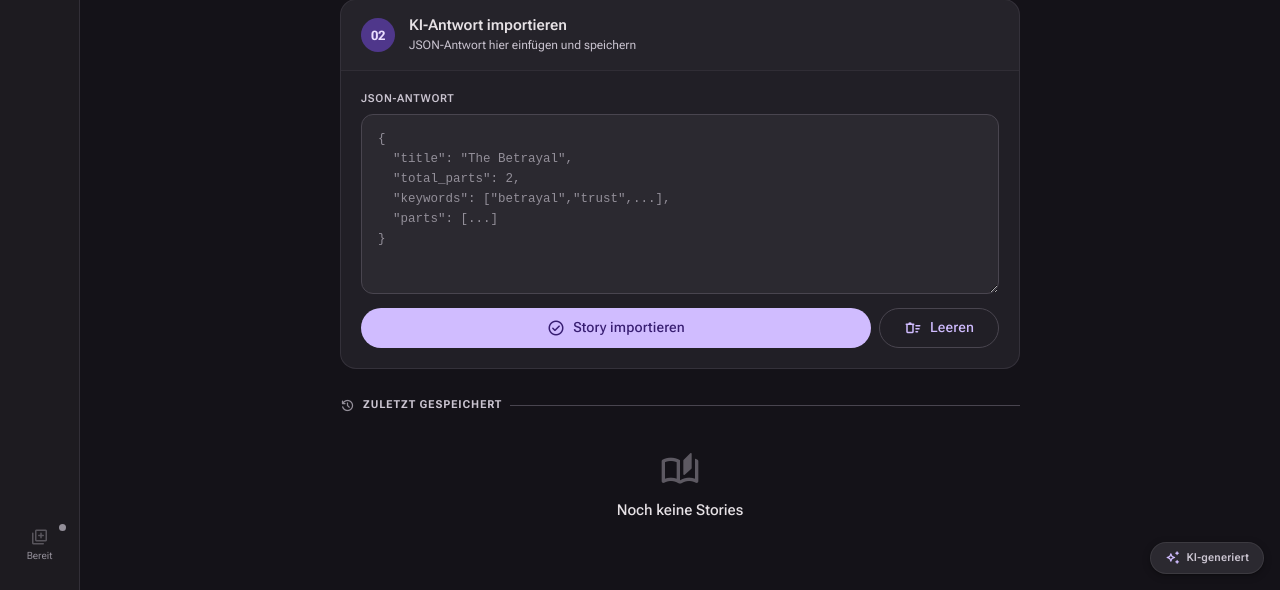
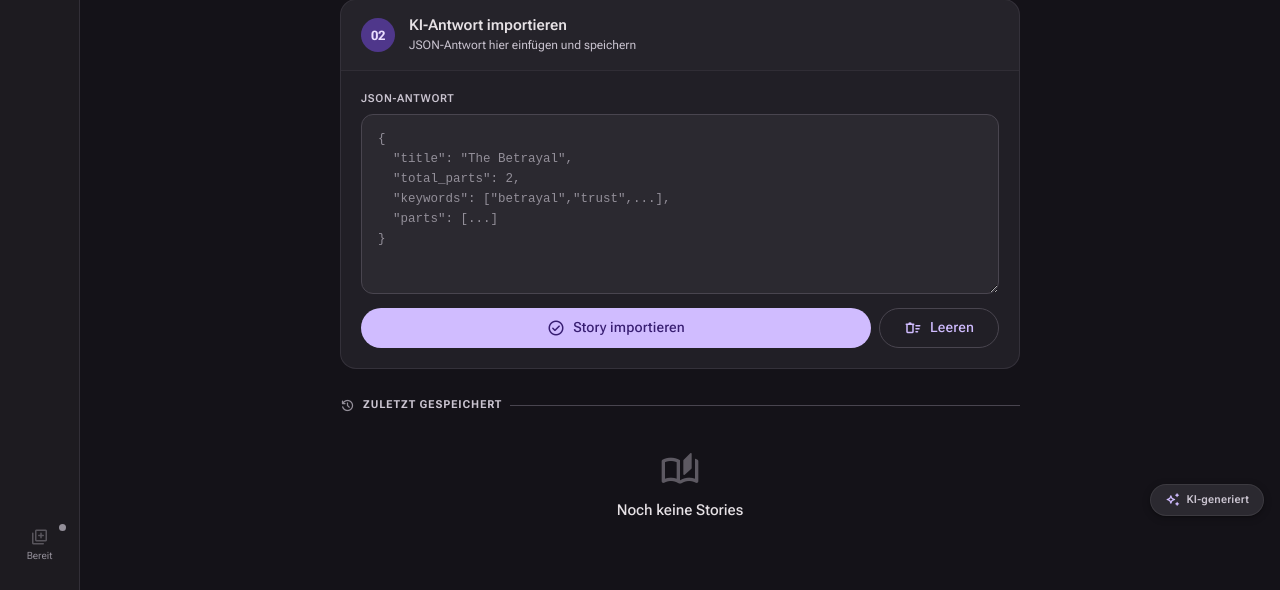
Before and after one commit to L8teNever/SARA, a Flask app: page / in a window 1280 px wide. Shown: the part 472-1062 px from the top of the page. Run offline with Flask 3, Linux system fonts and the light colour scheme; data comes from the database, SQL or seed files in the repository; data that the repository does not hold is empty.

Commit message:
Fix: KI-generiert-Badge kollidierte mit dem RECHTLICHES-Button (#legal-btn-wrapper) -- jetzt darueber gestapelt

```diff
--- a/templates/base.html
+++ b/templates/base.html
@@ -283,9 +283,9 @@ input,textarea{font:inherit;color:inherit}
 .impres__body{font-size:13px;color:var(--cosv)}
 
 /* ── Modal ───────────────────────────────────────────────── */
-.ai-badge{position:fixed;right:16px;bottom:calc(16px + env(safe-area-inset-bottom));z-index:40;display:flex;align-items:center;gap:6px;padding:7px 14px;border-radius:999px;background:var(--cs2);border:1px solid rgba(255,255,255,.08);color:var(--cosv);font-size:11px;font-weight:600;letter-spacing:.02em;box-shadow:var(--e2);pointer-events:none}
+.ai-badge{position:fixed;right:16px;bottom:calc(74px + env(safe-area-inset-bottom));z-index:40;display:flex;align-items:center;gap:6px;padding:7px 14px;border-radius:999px;background:var(--cs2);border:1px solid rgba(255,255,255,.08);color:var(--cosv);font-size:11px;font-weight:600;letter-spacing:.02em;box-shadow:var(--e2);pointer-events:none}
 .ai-badge .mi{font-size:15px;color:var(--cp)}
-@media(max-width:899px){.ai-badge{bottom:calc(var(--botnav) + 16px + env(safe-area-inset-bottom))}}
+@media(max-width:899px){.ai-badge{bottom:calc(var(--botnav) + 74px + env(safe-area-inset-bottom))}}
 .mback{position:fixed;inset:0;z-index:500;background:rgba(0,0,0,.76);display:none;align-items:center;justify-content:center;padding:24px}
 .mback.open{display:flex}
 .modal{background:var(--cs1);border-radius:var(--r4);padding:24px;width:100%;max-width:480px;max-height:90vh;overflow-y:auto;animation:mIn .28s cubic-bezier(.2,0,0,1);box-shadow:var(--e3);border:1px solid rgba(73,69,79,.4)}
```
